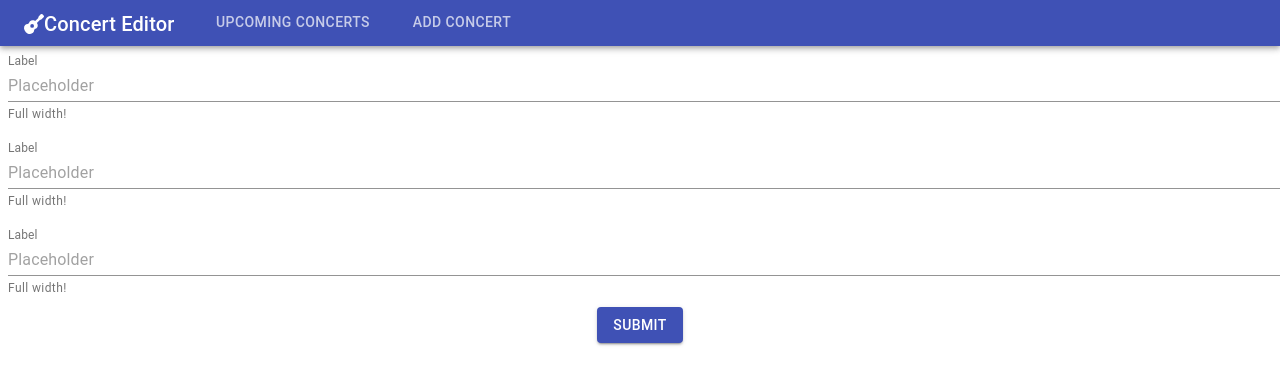
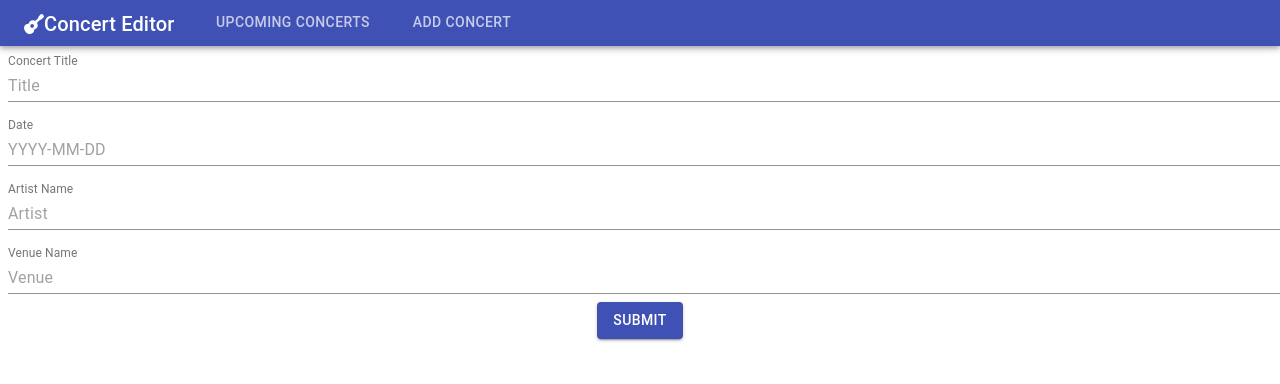
Before and after one commit to itushthegiant/concert-editor, a React (Create React App) app in the folder frontend/: page /edit in a window 1280 px wide. Shown: the top 384 px of the page. Built offline with nearby package versions, Linux system fonts and the light colour scheme.

Commit message:
basic  form edit

```diff
--- a/frontend/src/components/AddConcert.js
+++ b/frontend/src/components/AddConcert.js
@@ -17,9 +17,19 @@ import Button from '@material-ui/core/Button';
 // }));
 export default class AddConcert extends Component {
 
+    state = {
+        title: '',
+        date: '',
+        artist: '',
+        venue: ''
+    }
+
 
     handleOnChange(e) {
-        console.log(e.target.value)
+        const { name, value } = e.target
+        this.setState({
+            [name]: value
+        })
     }
 
 
@@ -28,12 +38,12 @@ export default class AddConcert extends Component {
         return (
             <div>
                 <TextField
+                    name='title'
                     onChange={this.handleOnChange}
                     id="standard-full-width"
-                    label="Label"
+                    label="Concert Title"
                     style={{ margin: 8 }}
-                    placeholder="Placeholder"
-                    helperText="Full width!"
+                    placeholder="Title"
                     fullWidth
                     margin="normal"
                     InputLabelProps={{
@@ -41,11 +51,11 @@ export default class AddConcert extends Component {
                     }}
                 />
                 <TextField
+                    name='date'
                     id="standard-full-width"
-                    label="Label"
+                    label="Date"
                     style={{ margin: 8 }}
-                    placeholder="Placeholder"
-                    helperText="Full width!"
+                    placeholder="YYYY-MM-DD"
                     fullWidth
                     margin="normal"
                     InputLabelProps={{
@@ -53,11 +63,23 @@ export default class AddConcert extends Component {
                     }}
                 />
                 <TextField
+                    name='artist'
                     id="standard-full-width"
-                    label="Label"
+                    label="Artist Name"
                     style={{ margin: 8 }}
-                    placeholder="Placeholder"
-                    helperText="Full width!"
+                    placeholder="Artist"
+                    fullWidth
+                    margin="normal"
+                    InputLabelProps={{
+                        shrink: true,
+                    }}
+                />
+                <TextField
+                    name='venue'
+                    id="standard-full-width"
+                    label="Venue Name"
+                    style={{ margin: 8 }}
+                    placeholder="Venue"
                     fullWidth
                     margin="normal"
                     InputLabelProps={{
```
